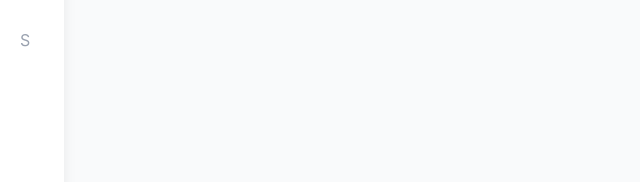
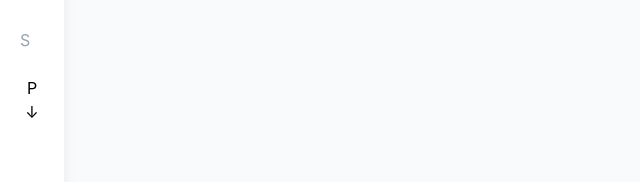
Before and after one commit to Burbitskaya/headless-menu, a React (Vite) app: page / in a window 1280 px wide. Shown: the part 180-362 px from the top of the page, without its empty margins (0-640 px from the left). Built offline with nearby package versions, Linux system fonts and the light colour scheme.

Commit message:
add dropdown trigger

```diff
--- a/src/components/headless-menu/HeadlessMenu.tsx
+++ b/src/components/headless-menu/HeadlessMenu.tsx
@@ -166,10 +166,44 @@ function Dropdown({ id, children }: DropdownProps) {
   );
 }
 
+//DROPDOWN TRIGGER
+type DropdownTriggerProps = {
+  children: (state: {
+    open: boolean;
+    menuOpen: boolean;
+    toggle: () => void;
+  }) => ReactNode;
+};
+
+function DropdownTrigger({
+  children,
+}: DropdownTriggerProps) {
+  const { id } = useDropdownContext();
+
+  const {
+    open: menuOpen,
+    openedDropdownId,
+    toggleDropdown,
+  } = useHeadlessMenuContext();
+
+  const dropdownOpen = openedDropdownId === id;
+
+  return (
+    <>
+      {children({
+        open: dropdownOpen,
+        menuOpen,
+        toggle: () => toggleDropdown(id),
+      })}
+    </>
+  );
+}
+
 
 export const HeadlessMenu = Object.assign(HeadlessMenuRoot, {
   Panel,
   Toggle,
   Item,
   Dropdown,
+  DropdownTrigger,
 });
--- a/src/components/sidebar/RouterSidebar.tsx
+++ b/src/components/sidebar/RouterSidebar.tsx
@@ -65,6 +65,19 @@ export function RouterSidebar() {
     </NavLink>
   )}
 </HeadlessMenu.Item>
+<HeadlessMenu.Dropdown id="products">
+  <HeadlessMenu.DropdownTrigger>
+    {({ open, menuOpen, toggle }) => (
+      <button
+        onClick={toggle}
+        className="rounded-md px-3 py-2 hover:bg-gray-100"
+      >
+        {menuOpen ? "Products" : "P"}
+        {open ? " ↑" : " ↓"}
+      </button>
+    )}
+  </HeadlessMenu.DropdownTrigger>
+</HeadlessMenu.Dropdown>
 </nav>
           </aside>
         )}
```
